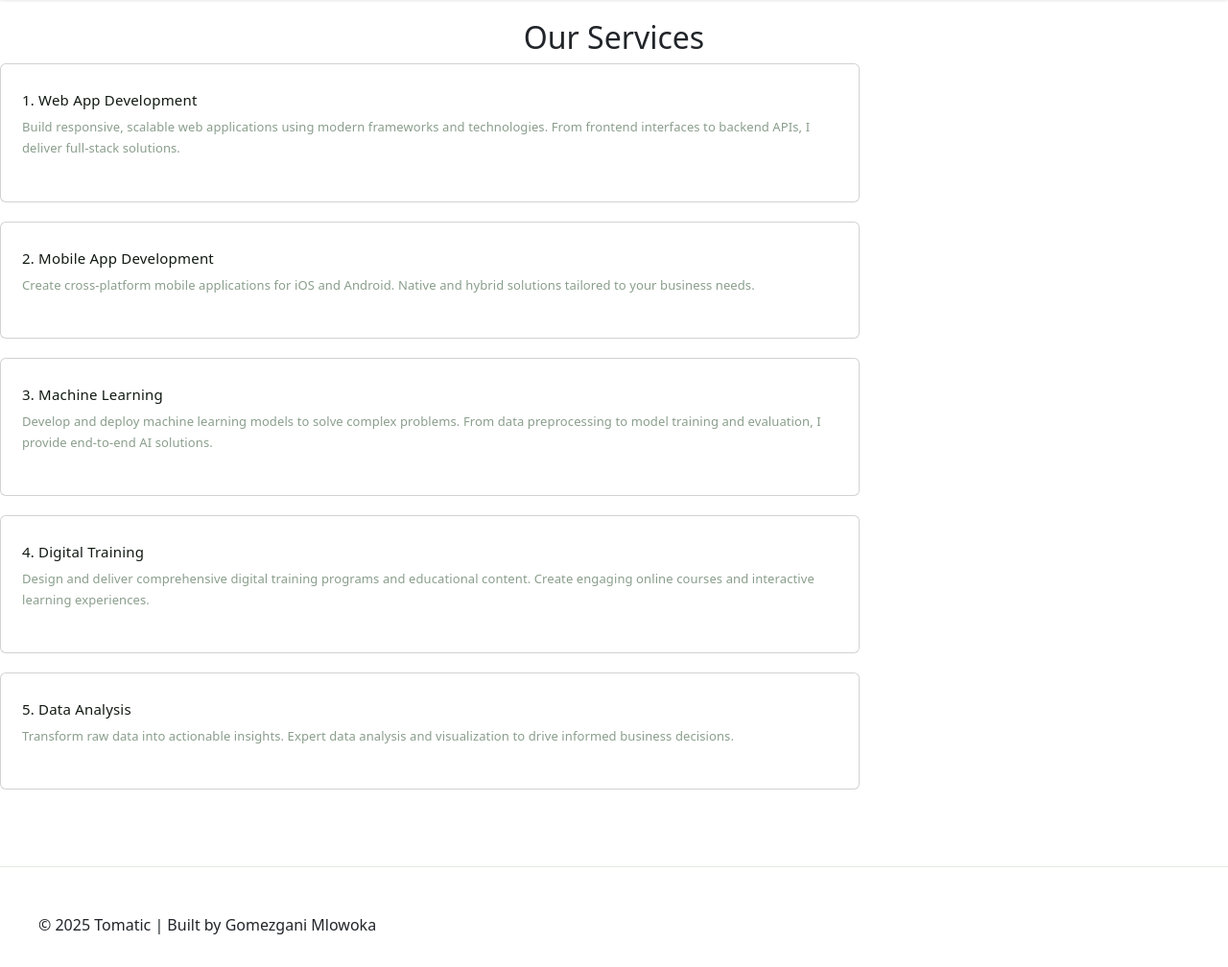
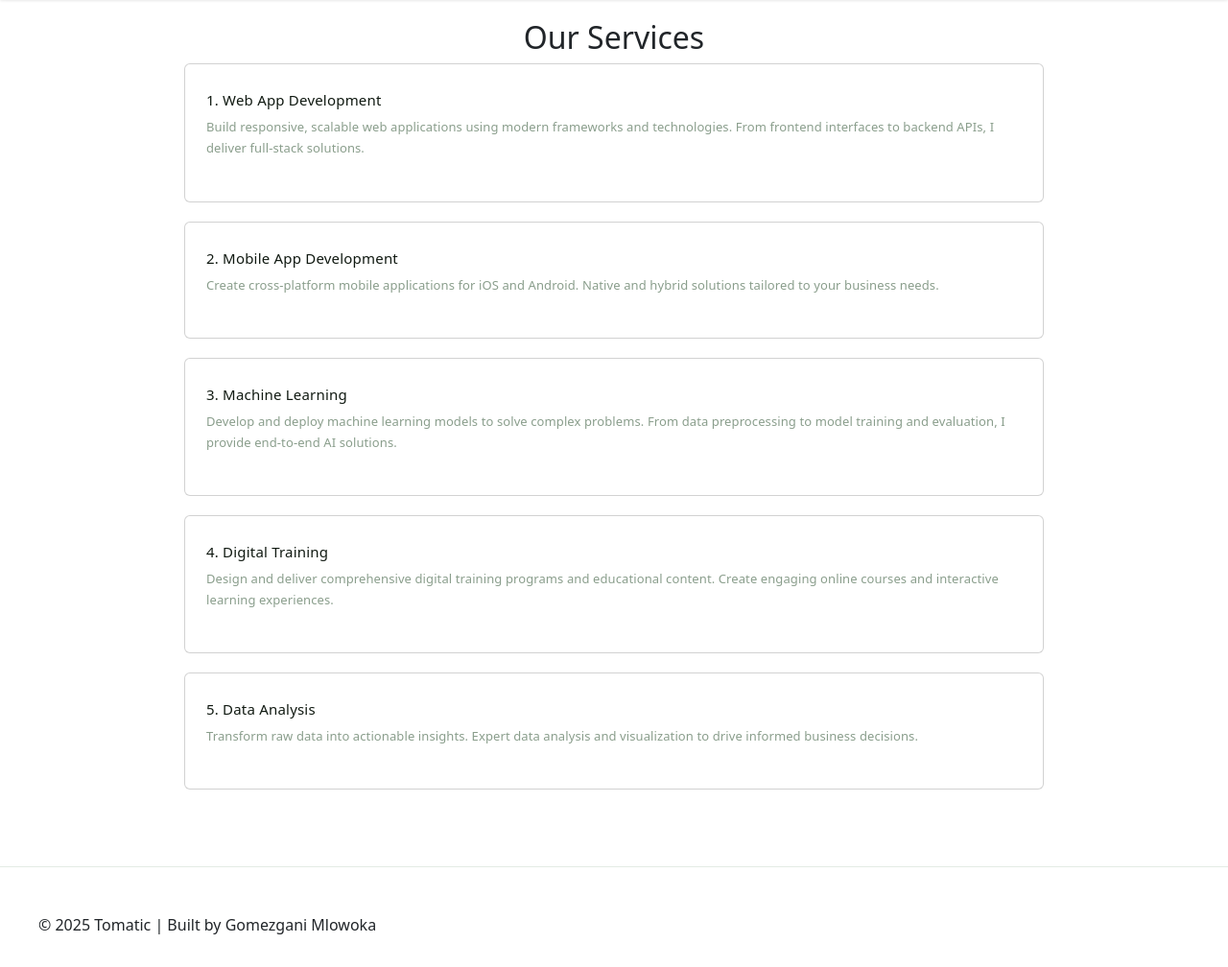
Before and after one commit to gomezganimlowoka/tomatic, a Flask app: page /service in a window 1280 px wide. Shown: the part 92-1100 px from the top of the page at 96% size. Run offline with Flask 3, Linux system fonts and the light colour scheme.

Commit message:
improve the UI of service page

```diff
--- a/app/static/css/style.css
+++ b/app/static/css/style.css
@@ -263,6 +263,7 @@ nav ul li a.active {
   font-family: var(--font-sans);
   font-size: 14px;
   font-weight: 500;
+  border-color: black;
   letter-spacing: 0.5px;
   text-transform: uppercase;
   padding: 12px 36px;
--- a/app/templates/service.html
+++ b/app/templates/service.html
@@ -4,7 +4,7 @@
 
 {%block content%}
 <h2 style="text-align: center; margin-top: 20px;">Our Services</h2>
-<div style="align-items: center; align-self: center;">
+<div style="display: flex; flex-direction: column; align-items: center;">
   <div class="card" style="width:70%">
     <h3>1. Web App Development</h3>
     <p>
```
